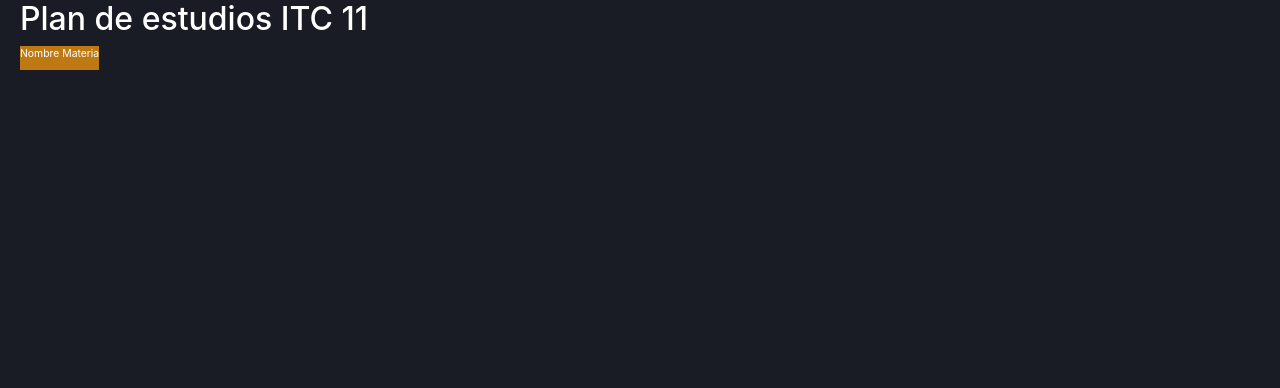
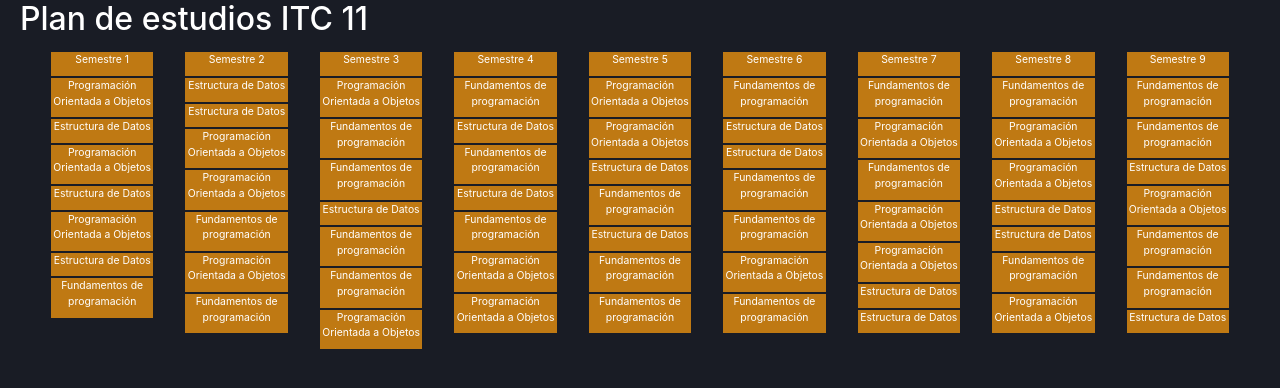
Before and after one commit to luispc111/PlanesDeEstudio, a React (Create React App) app: page /plan/itc_11 in a window 1280 px wide. Shown: the top 388 px of the page. Built offline with nearby package versions, Linux system fonts and the light colour scheme.

Commit message:
Dibujado y coloreo de tabla básico funcionando

```diff
--- a/src/components/PlanDeEstudio/Materias/Materia.js
+++ b/src/components/PlanDeEstudio/Materias/Materia.js
@@ -1,10 +1,6 @@
 import React from 'react'
 
-export default function Materia({ nombre }) {
-  return (
-    <div className={`materia labelMateria bg-orange`}><label>{nombre}</label></div>
-  )
-}
+
 
 // function Course(props) {
 //   const {course, selectedColor, parent, updateColorProgress, courseChangedColor, parentClicked} = props;
--- a/src/components/PlanDeEstudio/PlanDeEstudio.js
+++ b/src/components/PlanDeEstudio/PlanDeEstudio.js
@@ -1,31 +1,80 @@
 import React, { useState, useEffect } from 'react';
 import { useParams } from "react-router-dom";
-import { Container, Row } from 'react-bootstrap';
+import { Container, Row, Col } from 'react-bootstrap';
 
-import Materia from './Materias/Materia';
+// import Materia from './Materias/Materia';
+
+const Materia = ({ nombre, tec21, colorSeleccionado, colorSemestre }) => {
+
+  const [colorDeFondo, setColorDeFondo] = useState('orange');
+
+  useEffect(() => {
+    setColorDeFondo(colorSemestre)
+  }, [colorSemestre])
+
+  return (
+    <div className={`materia labelMateria bg-${colorDeFondo}`} onClick={() => setColorDeFondo(colorSeleccionado)}>
+      <label>{nombre}</label>
+      {tec21 && (
+        <div>
+          aaaaaaaaa
+        </div>
+      )}
+    </div>
+  )
+}
+
+const Semestre = ({ materias, numSemestre, tec21, colorSeleccionado }) => {
+  const [colorDeFondo, setColorDeFondo] = useState('orange');
+
+  return (
+    <Col className="semestre">
+      <div className={`materia labelMateria bg-${colorDeFondo}`} onClick={() => setColorDeFondo(colorSeleccionado)}><label>Semestre {numSemestre}</label></div>
+      {materias.map((materia, indice) => (
+        <Materia
+          key={indice}
+          nombre={materia.nombre}
+          tec21={tec21}
+          colorSeleccionado={colorSeleccionado}
+          colorSemestre={colorDeFondo}
+        />
+      ))}
+    </Col>
+  )
+}
 
 export default function PlanDeEstudio() {
 
   const { clave } = useParams();
 
-  const [planDeEstudios, setPlanDeEstudios] = useState({});
+  const [planDeEstudios, setPlanDeEstudios] = useState({materias: []});
+
+  const [colorSeleccionado, setColorSeleccionado] = useState('green')
 
   useEffect(() => {
     // TODO: request a la base de datos
 
-    let materia = {
-      nombre: 'Fundamentos de programación'
-    }
-
-    let semestre = [];
-
-    for (let i = 0; i < 6; i++) {
-      semestre.push(materia);
-    }
+    let materias = [
+      {
+        nombre: 'Fundamentos de programación',
+      },
+      {
+        nombre: 'Programación Orientada a Objetos',
+      },
+      {
+        nombre: 'Estructura de Datos',
+      }
+    ]
 
     let carrera = [];
 
-    for (let i = 0; i < 6; i++) {
+    for (let i = 0; i < 9; i++) {
+      let semestre = [];
+
+      for (let i = 0; i < 7; i++) {
+        semestre.push(materias[Math.floor(Math.random() * 3)]);
+      }
+
       carrera.push(semestre);
     }
 
@@ -44,14 +93,20 @@ export default function PlanDeEstudio() {
   return (
     <Container style={{color: "white"}} fluid>
       <Row>
-        <h2>
+        <h2 className="titulo-tabla">
           Plan de estudios {planDeEstudios.nombre}
         </h2>
       </Row>
-      <Row>
-        <Materia
-          nombre="Nombre Materia"
-        />
+      <Row className="table">
+        {planDeEstudios.materias.map((semestre, indice) => (
+          <Semestre
+            key={indice}
+            materias={semestre}
+            numSemestre={indice + 1}
+            tec21={planDeEstudios.tec21}
+            colorSeleccionado={colorSeleccionado}
+          />
+        ))}
       </Row>
     </Container>
   )
--- a/src/sass/index.scss
+++ b/src/sass/index.scss
@@ -1,5 +1,6 @@
 @import './App.scss';
 @import './variables';
+@import './plan_de_estudio.scss';
 
 body {
   background-color: #191C25;
@@ -53,23 +54,8 @@ label {
   /*border-color: #BF7913;*/
 }
 
-
 #myProgress {
  display: flex;
-}
-
-#divTable {
-  margin: 5px 0px;
-}
-
-#tituloTabla {
-  display: flex;
-  /* float: none; */
-  /* float: right; */
-  float: right;
-  /* justify-content: center; */
-  /* align-self: center  */
-  /* align-self: center; */
 }
 
 .centerImage {
@@ -77,10 +63,6 @@ label {
   margin-left: auto;
   margin-right: auto;
   /* width: 50%; */
-}
-
-.materia, .semestre {
-  background-color: #BF7913;
 }
 
 .button {
@@ -92,30 +74,6 @@ label {
   /*display: inline-block;*/
   /* font-size: 16px; */
   /* font-size: 75%; */
-}
-
-.semester {
-  /* display: flex; */
-  /* width: 100/9%; */
-  color: white;
-  /* padding: 10px; */
-  /* margin: 5px; */
-  /*background-color: white;*/
-  text-align: center;
-  /*border: white; */
-  padding: 5px;
-  margin: 5px;
-
-  /* text-align: center;
-  border: ridge white; */
-}
-
-.semester > div {
-  /* display: flex; */
-  border-color: #191C25;
-  /*background-color: #BF7913;*/
-
-  /*flex-direction: column*/
 }
 
 #searchStudyPlan {
@@ -168,9 +126,9 @@ button {
 
 .colorBtn {
   border: 1px solid;
-color: white;;
-height: 50px;
-width: 50px;
+  color: white;
+  height: 50px;
+  width: 50px;
 }
 
 .selectStudyPlan {
@@ -179,79 +137,3 @@ width: 50px;
   height: 55px;
   font-size: 25px;
 }
-
-.selected-button {
-  border: 3px solid;
-}
-
-.bg-orange {
-  background-color: $bg-orange;
-  &-hover{
-    background-color: $bg-orange-hover;
-  }
-}
-
-.bg-green {
-  background-color: $bg-green;
-  &-hover{
-    background-color: $bg-green-hover;
-  }
-}
-
-.bg-pink {
-  background-color: $bg-pink;
-  &-hover{
-    background-color: $bg-pink-hover;
-  }
-}
-
-.bg-blue {
-  background-color: $bg-blue;
-  &-hover{
-    background-color: $bg-blue-hover;
-  }
-}
-
-.bg-purple {
-  background-color: $bg-purple;
-  &-hover{
-    background-color: $bg-purple-hover;
-  }
-}
-
-.bg-red {
-  background-color: $bg-red;
-  &-hover{
-    background-color: $bg-red-hover;
-  }
-}
-
-.bg-teal {
-  background-color: $bg-teal;
-  &-hover{
-    background-color: $bg-teal-hover;
-  }
-}
-
-.progressBar {
-  width: 0%;
-  height: 30px;
-  /*background-color: #4CAF50;*/
-  background-color: #439630;
-  text-align: center;
-  /*To center it horizontally (if you want) */
-  line-height: 30px; /* To center it vertically */
-  color: white;
-}
-
-@media (max-width:1461px){
-  .materia {
-      font-size: 1.3vh;
-  }
-}
-
-@media (max-width:1220px){
-  .materia {
-      font-size: 1.2vh;
-  }
-}
--- /dev/null
+++ b/src/sass/plan_de_estudio.scss
@@ -0,0 +1,110 @@
+.table {
+  margin: 5px 0px;
+}
+
+.titulo-tabla {
+  display: flex;
+  /* float: none; */
+  /* float: right; */
+  float: right;
+  /* justify-content: center; */
+  /* align-self: center  */
+  /* align-self: center; */
+}
+
+.semester {
+  /* display: flex; */
+  /* width: 100/9%; */
+  color: white;
+  /* padding: 10px; */
+  /* margin: 5px; */
+  /*background-color: white;*/
+  text-align: center;
+  /*border: white; */
+  // padding: 1rem;
+  // margin: 5px;
+
+  /* text-align: center;
+  border: ridge white; */
+}
+
+.selected-button {
+  border: 3px solid;
+}
+
+.bg-orange {
+  background-color: $bg-orange;
+  &:hover{
+    background-color: $bg-orange-hover;
+  }
+}
+
+.bg-green {
+  background-color: $bg-green;
+  &:hover{
+    background-color: $bg-green-hover;
+  }
+}
+
+.bg-pink {
+  background-color: $bg-pink;
+  &:hover{
+    background-color: $bg-pink-hover;
+  }
+}
+
+.bg-blue {
+  background-color: $bg-blue;
+  &:hover{
+    background-color: $bg-blue-hover;
+  }
+}
+
+.bg-purple {
+  background-color: $bg-purple;
+  &:hover{
+    background-color: $bg-purple-hover;
+  }
+}
+
+.bg-red {
+  background-color: $bg-red;
+  &:hover{
+    background-color: $bg-red-hover;
+  }
+}
+
+.bg-teal {
+  background-color: $bg-teal;
+  &:hover{
+    background-color: $bg-teal-hover;
+  }
+}
+
+.progressBar {
+  width: 0%;
+  height: 30px;
+  /*background-color: #4CAF50;*/
+  background-color: #439630;
+  text-align: center;
+  /*To center it horizontally (if you want) */
+  line-height: 30px; /* To center it vertically */
+  color: white;
+}
+
+.materia {
+  border: solid 1px #191C25;
+  width: 100%;
+}
+
+@media (max-width:1461px){
+  .materia {
+      font-size: 1.3vh;
+  }
+}
+
+@media (max-width:1220px){
+  .materia {
+      font-size: 1.2vh;
+  }
+}
```
